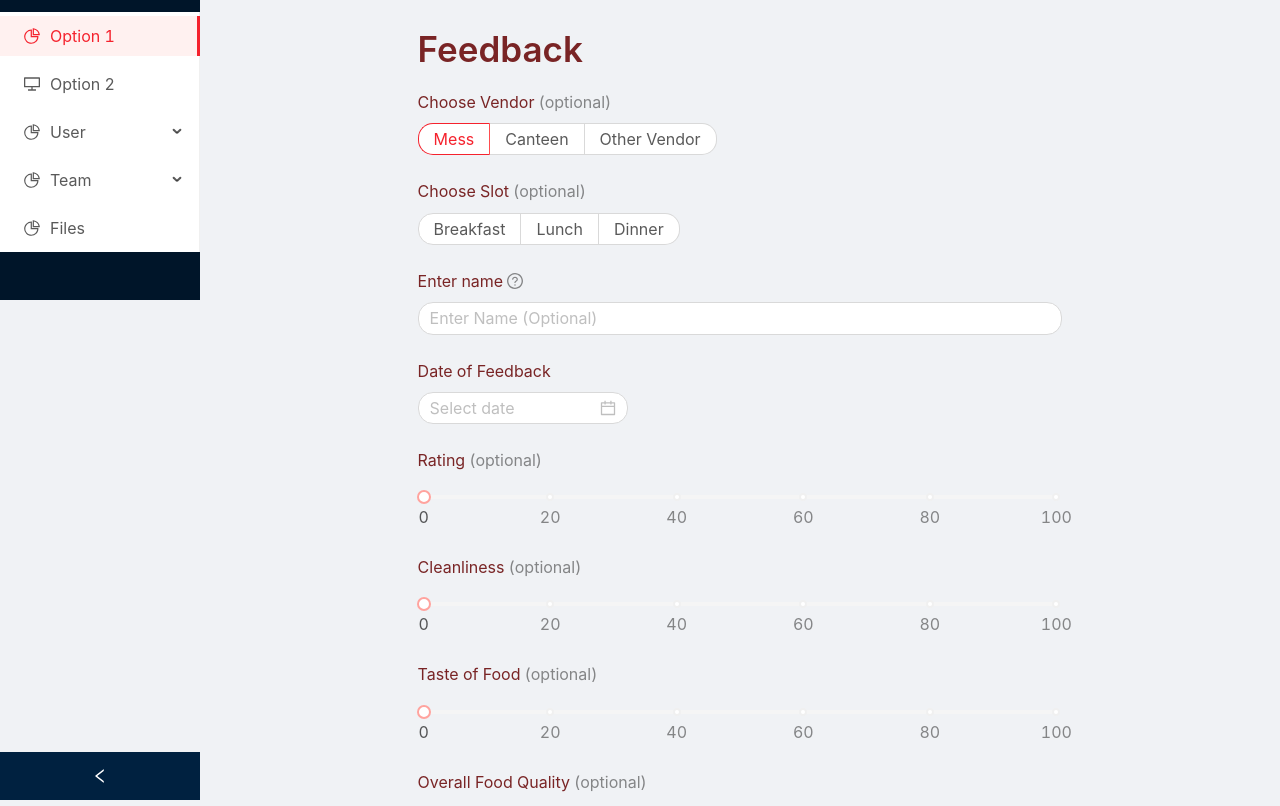
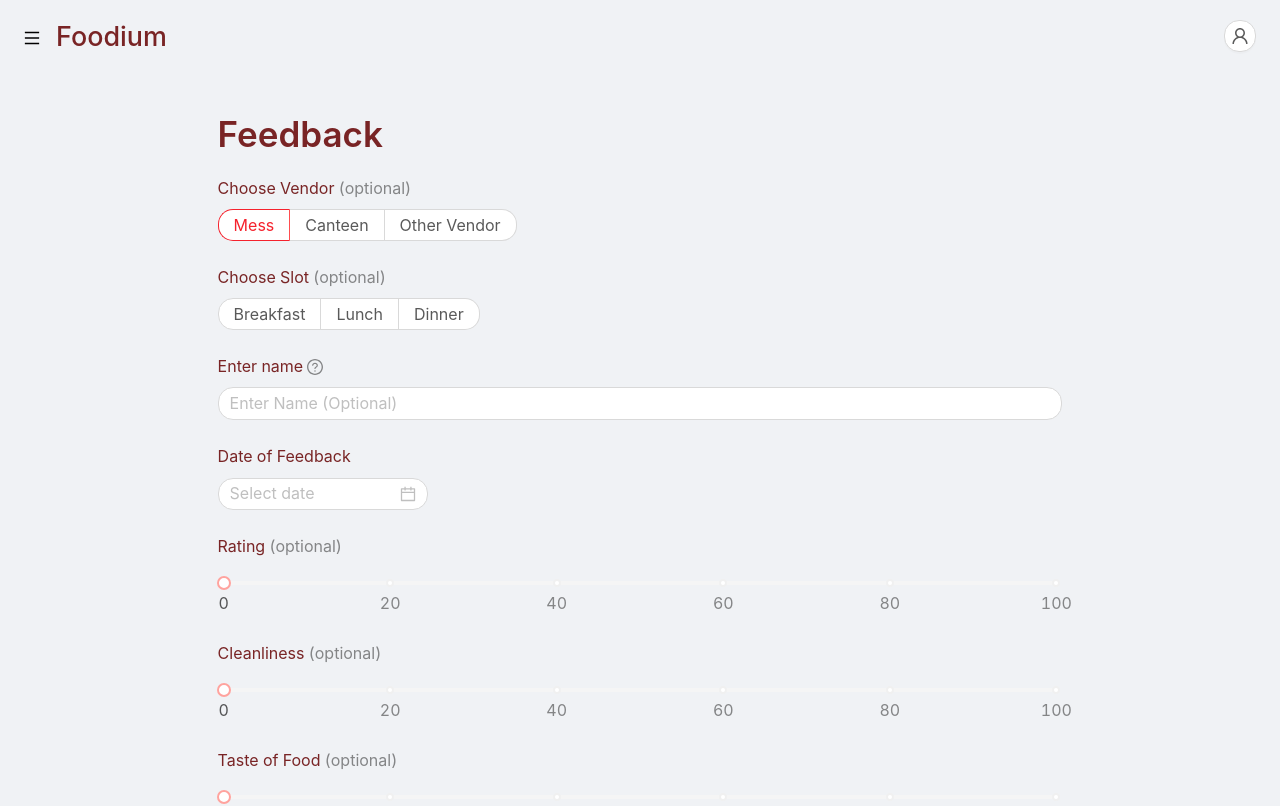
Before and after one commit to rishijohri/Foodium, a React (Create React App) app in the folder client/: page /feedback in a window 1280 px wide. Shown: the top 806 px of the page. Built offline with nearby package versions, Linux system fonts and the light colour scheme.

Commit message:
Major changes
Co-authored-by: AnirudhSanghi <AnirudhSanghi@users.noreply.github.com>
Co-authored-by: Diksha-Mittal <Diksha-Mittal@users.noreply.github.com>

```diff
--- a/client/package.json
+++ b/client/package.json
@@ -24,7 +24,7 @@
   },
   "proxy": "http://localhost:3001",
   "scripts": {
-    "start": "set HTTPS=true&&set SSL_CRT_FILE=server.cert&&set SSL_KEY_FILE=server.key&&react-scripts start",
+    "start": "react-scripts start",
     "build": "react-scripts build",
     "test": "react-scripts test",
     "eject": "react-scripts eject"
--- a/client/public/index.html
+++ b/client/public/index.html
@@ -42,7 +42,7 @@
     <script>
       if ('serviceWorker' in navigator) {
       window.addEventListener('load', function() {
-      navigator.serviceWorker.register('serviceWorker.js').then(function(registration) {
+      navigator.serviceWorker.register('serviceWorker.js', { scope: '/' }).then(function(registration) {
       // Registration was successful
       console.log('ServiceWorker registration successful with scope: ', registration.scope);
       }, function(err) {
--- a/client/public/serviceWorker.js
+++ b/client/public/serviceWorker.js
@@ -1,7 +1,7 @@
 let CACHE_NAME = 'foodium';
 const urlsToCache = [
   '/',
-  '/index.html',
+  '/home',
 ];
 self.addEventListener('install', function (event) {
   // Perform install steps
--- a/client/src/App.js
+++ b/client/src/App.js
@@ -5,8 +5,6 @@ import {
 } from "react-router-dom";
 import { createBrowserHistory } from "history";
 import EntryPage from './pages/EntryPage';
-import SignInPage from './pages/SignInPage';
-import SignUpPage from './pages/SignUpPage';
 import FeedbackPage from './pages/FeedbackPage';
 import HomePage from './pages/HomePage';
 import LiveMenuPage from './pages/LiveMenuPage';
@@ -17,8 +15,6 @@ function App() {
     <BrowserRouter history={customHistory}>
       <Routes>
         <Route path='/' element={<EntryPage/>}/>
-        <Route path='sign-in' element={<SignInPage/>} />
-        <Route path='sign-up' element={<SignUpPage/>} />
         <Route path='feedback' element={<FeedbackPage/>} />
         <Route path='home' element={<HomePage/>}/>
         <Route path='qr-scan' element={<QRScanPage/>}/>
--- a/client/src/components/NavBar.js
+++ b/client/src/components/NavBar.js
@@ -1,47 +1,46 @@
-import { Menu, Button } from 'antd';
 import React,{ useState } from 'react';
-import { Layout, Card, Col, Row } from 'antd';
-import {
-  AppstoreOutlined,
-  MenuUnfoldOutlined,
-  MenuFoldOutlined,
-  PieChartOutlined,
-  DesktopOutlined,
-  ContainerOutlined,
-  MailOutlined,
-} from '@ant-design/icons';
-const {Sider } = Layout;
-const { SubMenu } = Menu;
+import { PageHeader, Drawer, Menu, Button, } from 'antd';
+import { UserOutlined, MenuOutlined, CloseOutlined,} from '@ant-design/icons';
+import { Link } from 'react-router-dom';
 var NavBar = () => {
-    const [collapsed, setCollapsed] = useState(false);
-    const onCollapse = collapse => {
-      console.log(collapse);
-      setCollapsed(collapse);
-    };
+  const [menuvisible, setMenuvisible] = useState(false);
+  // const [visibleSignUp, setVisibleSignUp] = useState(false);
+  const showMenu = () => {
+      setMenuvisible(true);
+  };
+  const onClose = () => {
+      setMenuvisible(false);
+  };
     return (
-      <Sider collapsible collapsed={collapsed} onCollapse={onCollapse}>
-      <div className="logo" />
-      <Menu defaultSelectedKeys={['1']} mode="inline">
-        <Menu.Item key="1" icon={<PieChartOutlined />}>
-          Option 1
-        </Menu.Item>
-        <Menu.Item key="2" icon={<DesktopOutlined />}>
-          Option 2
-        </Menu.Item>
-        <SubMenu key="sub1" icon={<PieChartOutlined  />} title="User">
-          <Menu.Item key="3">Tom</Menu.Item>
-          <Menu.Item key="4">Bill</Menu.Item>
-          <Menu.Item key="5">Alex</Menu.Item>
-        </SubMenu>
-        <SubMenu key="sub2" icon={<PieChartOutlined />} title="Team">
-          <Menu.Item key="6">Team 1</Menu.Item>
-          <Menu.Item key="8">Team 2</Menu.Item>
-        </SubMenu>
-        <Menu.Item key="9" icon={<PieChartOutlined />}>
-          Files
-        </Menu.Item>
-      </Menu>
-    </Sider>
+      <div>
+      <PageHeader
+                className="site-page-header"
+                onBack={showMenu}
+                title={<h3>Foodium</h3>}
+                backIcon = {<MenuOutlined  style={{fontSize:'2h', paddingBottom:'1.3vh'}}/>}
+                extra={[
+                    <Button icon={<UserOutlined/>} />,
+                ]}
+            />
+        <Drawer
+            title={<Button shape='circle' icon={<CloseOutlined /> } onClick={onClose}/>}
+            placement="left"
+            type='Menu'
+            onClose={onClose}
+            visible={menuvisible}
+            closable={false}
+            headerStyle={{ position: 'center',textAlign:'center' }}
+                >
+                {/*Add Menu Items Here  */}
+                <Menu
+                  mode="inline"
+                >
+                  <Menu.Item key="1"><Link to="/home">Home</Link></Menu.Item>
+                  <Menu.Item key="2"><Link to="/qr-scan">QR Scanner</Link></Menu.Item>
+                  <Menu.Item key="3"><Link to="/feedback">Feedback</Link></Menu.Item>
+              </Menu>
+            </Drawer>
+      </div>
     );
 }
 
--- a/client/src/pages/FeedbackPage.js
+++ b/client/src/pages/FeedbackPage.js
@@ -5,7 +5,7 @@ import { InfoCircleOutlined } from '@ant-design/icons';
 import NavBar from '../components/NavBar';
 import 'antd/dist/antd.min.css';
 // import '../assets/main.css'
-const { Header, Content } = Layout;
+const { Content } = Layout;
 const { TextArea } = Input;
 const { Title } = Typography;
 
@@ -67,9 +67,7 @@ const FeedbackPage = () => {
     };
     return (
         <Layout className='layout'>
-            <Header style={{padding:'0'}}>
-                <NavBar/>
-            </Header>
+            <NavBar/>
             <Content style={{ padding: '0 15%', margin:' 2%'}}>
                 <Title level={2}>Feedback</Title>
                 <Form
--- a/client/src/pages/HomePage.js
+++ b/client/src/pages/HomePage.js
@@ -1,11 +1,11 @@
 import NavBar from '../components/NavBar'
-import { Layout, Card, Col, Row } from 'antd';
+import { Layout, Card, Col, Row, Typography, Button } from 'antd';
 import React, { useState } from 'react';
 import back1 from '../images/a.jpg';
 import Slider from '../components/Slider'
 import {isMobile} from 'react-device-detect';
 const { Header, Footer, Sider, Content } = Layout;
-
+const { Title } = Typography;
 
 
 const HomePage = () => {
@@ -22,17 +22,16 @@ const HomePage = () => {
             span= 10
     }
     return (
-        <Layout style={{height: '90vh'}}>
-            {/* <Header collapsible={true} style={{ padding: '0',height:'1', zIndex: '1'}}> */}
-            {/* </Header> */}
+        <Layout style={{height: '95vh', width:'93.4vw'}}>
+            <NavBar/>
             <Content >
                 <div className="site-card-wrapper">
                     <Row gutter={[hg, vg]} justify={'center'}>
                         <Col span={span}>
-                            <Card  cover={<Slider image_array={[back1, back1]} width={'100%'} height={'50%'}/>} wrap={true} title="Mess 1" bordered={true} />
+                            <Card  cover={<Slider image_array={[back1, back1]} width={'100%'} height={'50%'}/>} title="Mess" bordered={true} />
                         </Col>
                         <Col span={span}>
-                            <Card   cover={<Slider image_array={[back1, back1]} width={'100%'} height={'50%'} />} title="Mess2" bordered={true}/>
+                            <Card   cover={<Slider image_array={[back1, back1]} width={'100%'} height={'50%'} />} title="Canteen" bordered={true}/>
                         </Col>
                     </Row>
                 </div>
--- a/client/src/pages/QrScanner.js
+++ b/client/src/pages/QrScanner.js
@@ -1,7 +1,6 @@
 import React, { useState, useEffect } from 'react';
 import {useNavigate} from 'react-router'
-import { Typography, Input, Layout, Avatar ,notification, Button} from 'antd';
-import { UserOutlined, LockOutlined } from '@ant-design/icons';
+import { Typography, Layout,notification} from 'antd';
 import {isMobile} from 'react-device-detect';
 import NavBar from '../components/NavBar';
 import 'antd/dist/antd.min.css';
@@ -9,7 +8,6 @@ import 'antd/dist/antd.min.css';
 
 import { QrReader } from 'react-qr-reader';
 const { Header, Content } = Layout;
-const { TextArea } = Input;
 const { Title } = Typography;
 
 const QRScanPage=()=>{
@@ -43,7 +41,7 @@ const QRScanPage=()=>{
            return res.json()
         }
        ).then((res)=> {
-        if (res.result=='success') {
+        if (res.result==='success') {
             notification.open({
                 message: 'success',
                 description:
@@ -59,6 +57,7 @@ const QRScanPage=()=>{
     });
     }
     }, [keepScan, data])
+
     var camSetting;
     if (isMobile) {
         camSetting = {exact: 'environment'}
@@ -67,12 +66,16 @@ const QRScanPage=()=>{
     }
     return (
         <Layout style={{height:'100vh', width:'100vw'}}>
-                <Content style={{height:'50vh',
-                                width:'80vw',
-                                marginTop:'15vh',
-                                marginBottom:'15vh',
-                                marginLeft: '6vw',
-                                marginRight: '6vw'}}>
+            <NavBar/>
+                <Content>
+                <center><h2>QR Scanner</h2></center>
+                    <div style={{height:'50vh',
+                    width:'80vw',
+                    marginTop:'10vh',
+                    marginBottom:'15vh',
+                    marginLeft: '8vw',
+                    marginRight: '5vw',
+                    verticalAlign:'center'}}>
                         <QrReader
                         scanDelay={1500}
                         constraints={{autoGainControl: true, facingMode:camSetting}}
@@ -81,9 +84,7 @@ const QRScanPage=()=>{
                         <center>
                             <p>{data}</p>
                         </center>
-                        {/* <Button onClick={onClick}>
-
-                        </Button> */}
+                        </div>
                 </Content>
         </Layout>
     );
--- a/client/src/pages/SignInPage.js
+++ b/client/src/pages/SignInPage.js
@@ -1,5 +1,5 @@
 import { Link } from "react-router-dom";
-import { useNavigate , Navigate} from 'react-router';
+import { useNavigate } from 'react-router';
 import { Form, Input, Button, Checkbox, Layout, Typography, notification } from 'antd';
 import { UserOutlined, LockOutlined } from '@ant-design/icons';
 import 'antd/dist/antd.min.css';
@@ -33,8 +33,8 @@ const SignInPage = () => {
 
         const data = await res.json();
 
-        if (data.result == 'success') {
-            return navigate('/qr-scan', {replace:true});
+        if (data.result === 'success') {
+            return navigate('/home', {replace:true});
         }
         else {
             notification.open({
--- a/client/src/pages/SignUpPage.js
+++ b/client/src/pages/SignUpPage.js
@@ -1,5 +1,4 @@
 import React from 'react';
-import { Link } from "react-router-dom";
 import { useNavigate} from 'react-router';
 import 'antd/dist/antd.min.css';
 // import '../assets/main.css';
@@ -14,7 +13,7 @@ import {
     Layout,
     notification,
 } from 'antd';
-import { UserOutlined, LockOutlined, MailOutlined, PhoneOutlined, TeamOutlined } from '@ant-design/icons';
+import { UserOutlined, LockOutlined, MailOutlined, TeamOutlined } from '@ant-design/icons';
 const { Title } = Typography;
 const { Option } = Select;
 const { Content } = Layout;
@@ -88,8 +87,8 @@ const SignUpPage = () => {
             return;
         }
         const data = await res.json();
-        if (data.result == 'success') {
-            return navigate('/qr-scan', {replace:true});
+        if (data.result === 'success') {
+            return navigate('/home', {replace:true});
         }
         else {
             notification.open({
@@ -247,7 +246,7 @@ const SignUpPage = () => {
                         // {...tailFormItemLayout}
                         >
                             <Checkbox>
-                                I have read the <a href="">agreement</a>
+                                I have read the <a href="/">agreement</a>
                             </Checkbox>
                         </Form.Item>
                         <Form.Item
```
Also changed, not shown: client/public/manifest.json.
